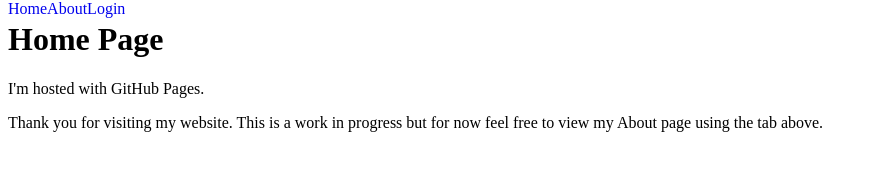
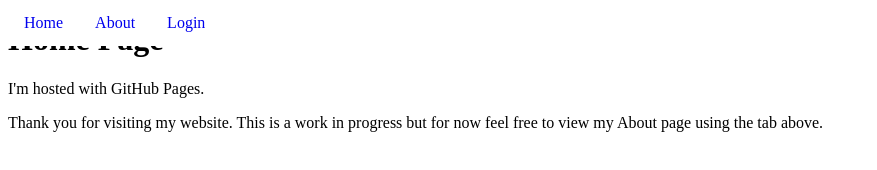
Before and after one commit to sfulle14/sfulle14.github.io, a plain HTML site: page index.html in a window 1280 px wide. Shown: the whole page, without its empty margins (0-877 px from the left). Drawn offline with Linux system fonts and the light colour scheme.

Commit message:
adding padding to nav

```diff
--- a/navbarstyle.css
+++ b/navbarstyle.css
@@ -12,6 +12,6 @@
     float: left;
     display: block;
     text-align: center;
-    padding: 14 16px;
+    padding: 14px 16px;
     text-decoration: none;
   }
```
